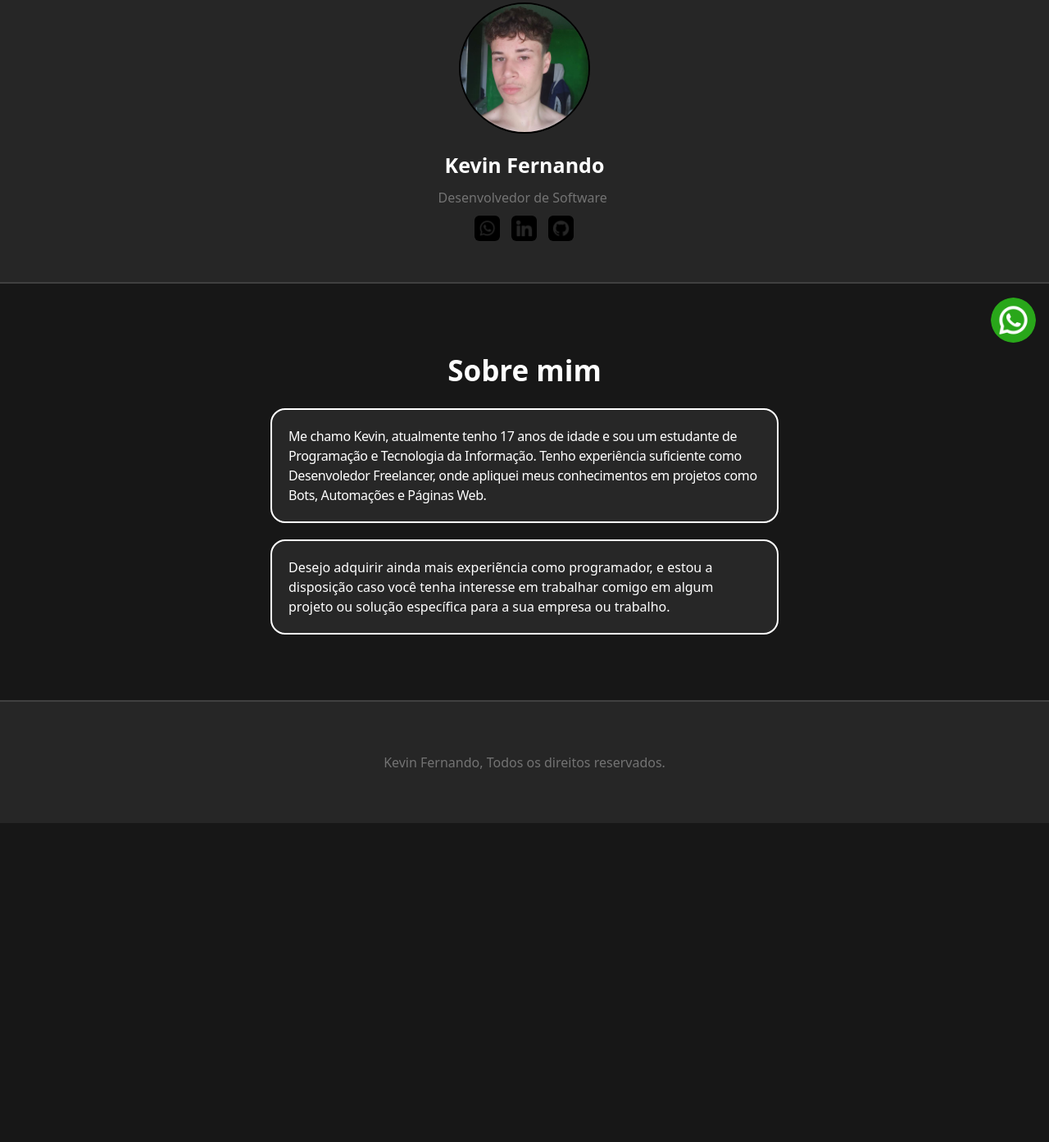
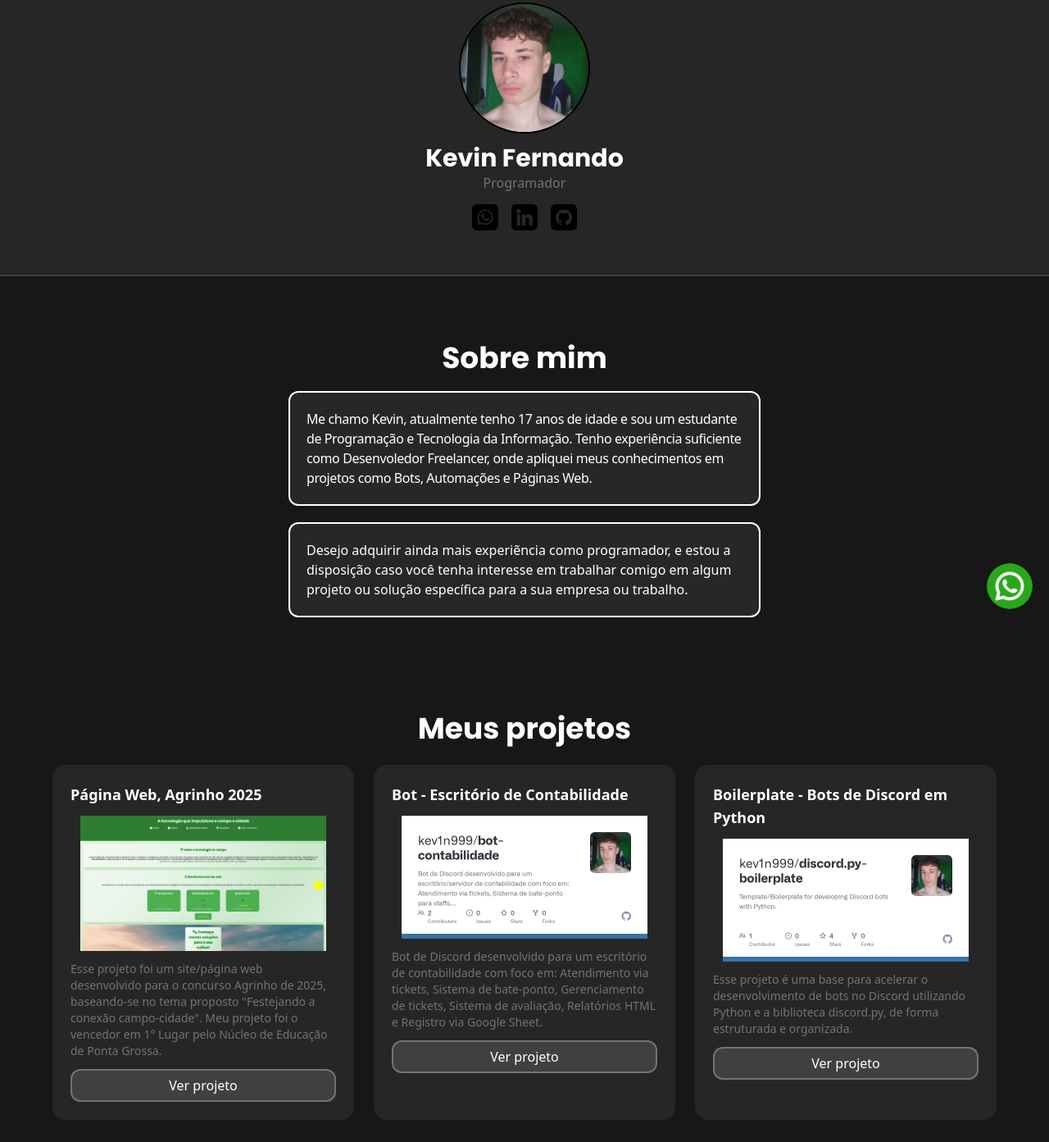
Before and after one commit to kev1n999/business-selfpage, a plain HTML site: page index.html in a window 1280 px wide. Shown: the part 37-1430 px from the top of the page at 82% size. Before the commit the page ends 1041 px from the top, so only its background shows below. Drawn offline with nearby package versions, Linux system fonts and the light colour scheme.

Commit message:
add a projects section

```diff
--- a/index.html
+++ b/index.html
@@ -9,45 +9,45 @@
     <link rel="preconnect" href="https://fonts.googleapis.com" />
     <link rel="preconnect" href="https://fonts.gstatic.com" crossorigin />
     <link
-      href="https://fonts.googleapis.com/css2?family=Poppins:ital,wght@0,100;0,200;0,300;0,400;0,500;0,600;0,700;0,800;0,900;1,100;1,200;1,300;1,400;1,500;1,600;1,700;1,800;1,900&display=swap"
+      href="https://fonts.googleapis.com/css2?family=Poppins:wght@100;200;300;400;500;600;700;800;900&display=swap"
       rel="stylesheet"
     />
   </head>
   <body class="bg-neutral-900">
     <header
-      class="flex justify-center flex-col items-center p-10 gap-3 bg-neutral-800 border-b-2 border-b-solid border-b-neutral-700"
+      class="flex flex-col items-center p-10 gap-3 bg-neutral-800 border-b-2 border-neutral-700"
     >
       <div>
         <img
           src="assets/im.jpg"
           alt="my profile photo"
-          class="rounded-full h-40 border-2 border-solid border-black"
+          class="rounded-full h-32 sm:h-36 md:h-40 border-2 border-black"
         />
       </div>
 
-      <div>
+      <div class="text-center">
         <h1
-          class="text-white text-center m-[8px] font-bold text-[25px]"
-          style="font: Poppins, sans-serif"
+          class="text-white font-bold text-2xl sm:text-3xl"
+          style="font-family: Poppins, sans-serif"
         >
           Kevin Fernando
         </h1>
 
-        <span class="text-neutral-500"> Desenvolvedor de Software </span>
+        <span class="text-neutral-500 block">Programador</span>
 
-        <div class="flex justify-center gap-2.5 p-2">
+        <div class="flex justify-center gap-3 p-3">
           <img
-            class="cursor-pointer h-[35px] transition-all duration-300 border-2 border-solid rounded-[8px] border-transparent hover:scale-105 hover:border-white"
+            class="cursor-pointer h-9 transition-all duration-300 border-2 rounded-lg border-transparent hover:scale-105 hover:border-white"
             src="assets/icons/whatsapp.png"
             alt=""
           />
           <img
-            class="cursor-pointer h-[35px] transition-all duration-300 border-2 border-solid rounded-[8px] border-transparent hover:scale-105 hover:border-white"
+            class="cursor-pointer h-9 transition-all duration-300 border-2 rounded-lg border-transparent hover:scale-105 hover:border-white"
             src="assets/icons/linkedin.png"
             alt=""
           />
           <img
-            class="cursor-pointer h-[35px] transition-all duration-300 border-2 border-solid rounded-[8px] border-transparent hover:scale-105 hover:border-white"
+            class="cursor-pointer h-9 transition-all duration-300 border-2 rounded-lg border-transparent hover:scale-105 hover:border-white"
             src="assets/icons/github.png"
             alt=""
           />
@@ -55,16 +55,16 @@
       </div>
     </header>
 
-    <main class="flex justify-center items-center p-20 flex-col gap-5">
+    <main class="flex flex-col items-center p-6 sm:p-10 md:p-20 gap-5">
       <h1
-        class="text-white font-bold text-[35px]"
-        style="font: Poppins, sans-serif"
+        class="text-white font-bold text-3xl sm:text-4xl"
+        style="font-family: Poppins, sans-serif"
       >
         Sobre mim
       </h1>
 
       <p
-        class="border-solid border-2 border-white text-white tracking-tight p-5 w-[620px] bg-neutral-700/40 rounded-[18px]"
+        class="border-2 border-white text-white tracking-tight p-5 w-full max-w-xl bg-neutral-700/40 rounded-xl"
       >
         Me chamo Kevin, atualmente tenho 17 anos de idade e sou um estudante de
         Programação e Tecnologia da Informação. Tenho experiência suficiente
@@ -73,7 +73,7 @@
       </p>
 
       <p
-        class="border-solid border-2 border-white text-white p-5 w-[620px] bg-neutral-700/40 rounded-[18px]"
+        class="border-2 border-white text-white p-5 w-full max-w-xl bg-neutral-700/40 rounded-xl"
       >
         Desejo adquirir ainda mais experiẽncia como programador, e estou a
         disposição caso você tenha interesse em trabalhar comigo em algum
@@ -81,23 +81,114 @@
       </p>
     </main>
 
+    <div class="flex flex-col items-center gap-3 p-6">
+      <h1
+        class="text-white font-bold text-3xl sm:text-4xl p-3"
+        style="font-family: Poppins, sans-serif"
+      >
+        Meus projetos
+      </h1>
+
+      <div
+        class="grid grid-cols-1 sm:grid-cols-2 lg:grid-cols-3 gap-6 w-full max-w-6xl"
+      >
+        <div class="bg-neutral-800 rounded-2xl p-5 border-solid border-2 border-transparent transition-all duration-300 hover:border-neutral-500">
+          <h2 class="text-white font-bold text-lg">Página Web, Agrinho 2025</h2>
+
+          <img
+            src="assets/examples/image.png"
+            class="w-full rounded-xl p-3"
+            alt=""
+          />
+
+          <p class="text-neutral-500 text-sm">
+            Esse projeto foi um site/página web desenvolvido para o concurso
+            Agrinho de 2025, baseando-se no tema proposto "Festejando a conexão
+            campo-cidade". Meu projeto foi o vencedor em 1° Lugar pelo Núcleo de
+            Educação de Ponta Grossa.
+          </p>
+
+          <a href="https://github.com/kev1n999/agrinho-2025-ctg4">
+            <button
+              class="transition-all duration-200 hover:bg-neutral-600 rounded-xl h-10 w-full bg-neutral-700 text-white border-2 border-neutral-500 cursor-pointer mt-3"
+            >
+              Ver projeto
+            </button>
+          </a>
+        </div>
+
+        <div class="bg-neutral-800 rounded-2xl p-5 border-solid border-2 border-transparent transition-all duration-300 hover:border-neutral-500">
+          <h2 class="text-white font-bold text-lg">
+            Bot - Escritório de Contabilidade
+          </h2>
+
+          <img
+            src="assets/examples/bot-contabilidade.png"
+            class="w-full rounded-xl p-3"
+            alt=""
+          />
+
+          <p class="text-neutral-500 text-sm">
+            Bot de Discord desenvolvido para um escritório de contabilidade com
+            foco em: Atendimento via tickets, Sistema de bate-ponto,
+            Gerenciamento de tickets, Sistema de avaliação, Relatórios HTML e
+            Registro via Google Sheet.
+          </p>
+
+          <a href="https://github.com/kev1n999/bot-contabilidade">
+            <button
+              class="transition-all duration-200 hover:bg-neutral-600 rounded-xl h-10 w-full bg-neutral-700 text-white border-2 border-neutral-500 cursor-pointer mt-3"
+            >
+              Ver projeto
+            </button></a
+          >
+        </div>
+
+        <div class="bg-neutral-800 rounded-2xl p-5 border-solid border-2 border-transparent transition-all duration-300 hover:border-neutral-500">
+          <h2 class="text-white font-bold text-lg">
+            Boilerplate - Bots de Discord em Python
+          </h2>
+
+          <img
+            src="assets/examples/discord-bot-boilerplate.png"
+            class="w-full rounded-xl p-3"
+            alt=""
+          />
+
+          <p class="text-neutral-500 text-sm">
+            Esse projeto é uma base para acelerar o desenvolvimento de bots no
+            Discord utilizando Python e a biblioteca discord.py, de forma
+            estruturada e organizada.
+          </p>
+
+          <a href="https://github.com/kev1n999/discord.py-boilerplate">
+            <button
+              class="transition-all duration-200 hover:bg-neutral-600 rounded-xl h-10 w-full bg-neutral-700 text-white border-2 border-neutral-500 cursor-pointer mt-3"
+            >
+              Ver projeto
+            </button>
+          </a>
+        </div>
+      </div>
+    </div>
+
     <footer
-      class="flex justify-center items-center flex-col bg-neutral-800 h-[150px] border-t-solid border-t-2 border-t-neutral-700"
+      class="flex justify-center items-center flex-col bg-neutral-800 h-32 border-t-2 border-neutral-700 mt-10"
     >
-      <span class="text-neutral-500">
+      <span class="text-neutral-500 text-center text-sm">
         Kevin Fernando, Todos os direitos reservados.
       </span>
     </footer>
 
     <a
-      href="https://wa.me/5511999999999"
+      href="https://wa.me/5542998505956"
       target="_blank"
-      class="fixed top-[50%] right-4 z-50"
+      class="fixed bottom-5 right-5 z-50"
     >
       <img
         src="assets/icons/whatsapp_green.png"
         alt="WhatsApp"
-        class="h-[55px] transition-all duration-300 hover:scale-110 rounded-full"
+        class="h-14 transition-all duration-300 hover:scale-110 rounded-full"
       />
     </a>
   </body>
```
Also changed, not shown: assets/examples/bot-contabilidade.png (added), assets/examples/discord-bot-boilerplate.png (added), assets/examples/image.png (added).
